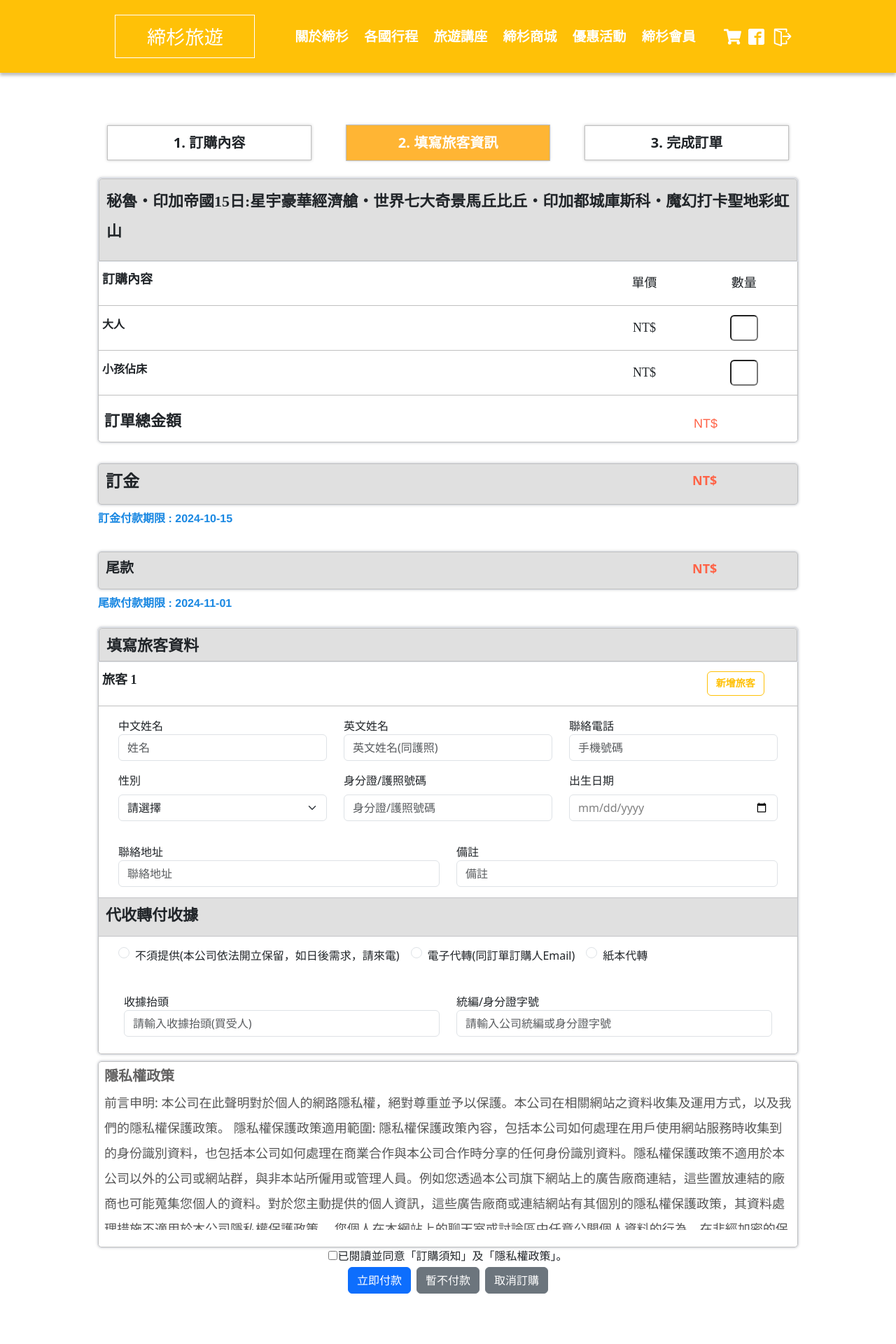
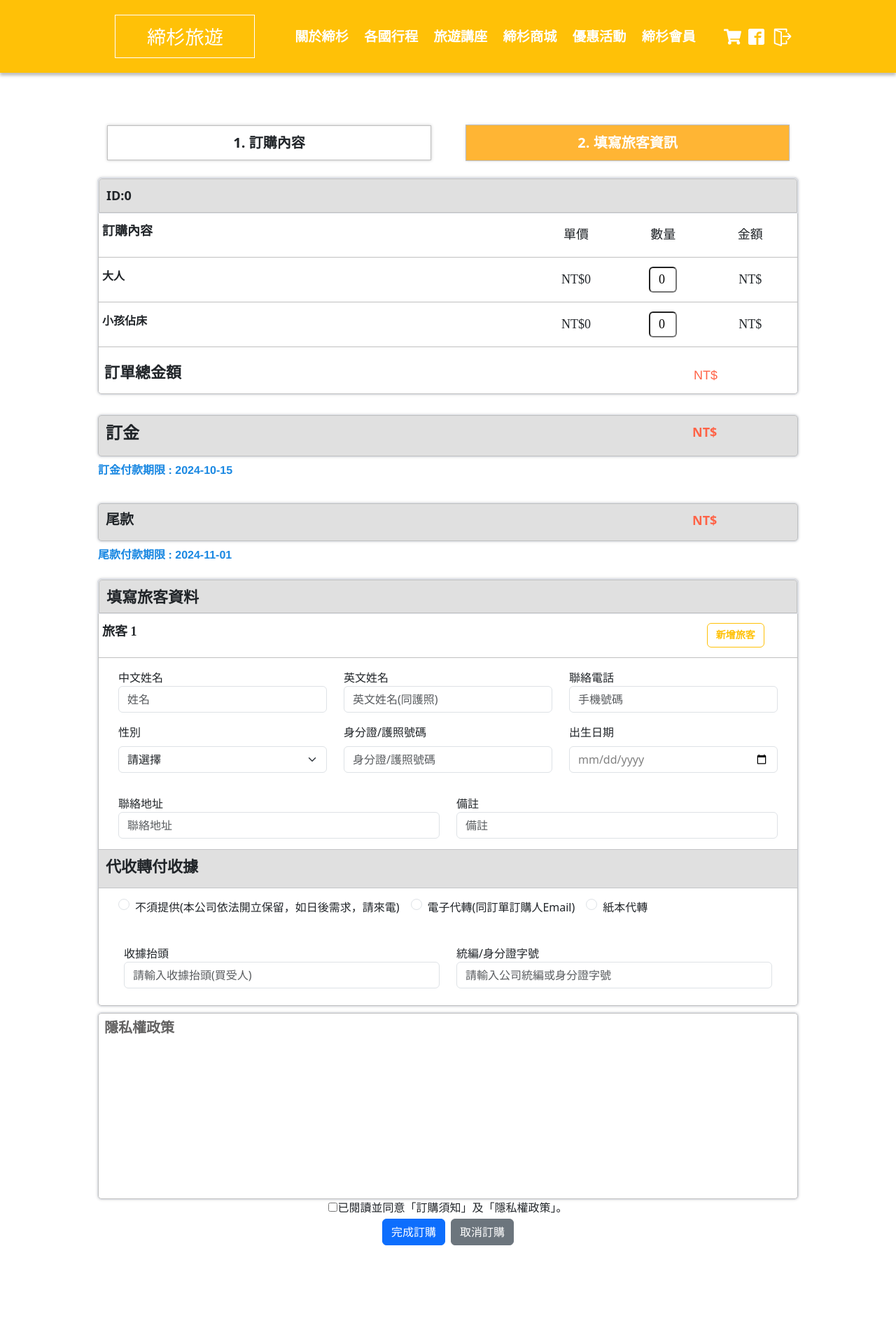
Before and after one commit to LauranceLi/Group3-React, a Next.js app in the folder next/: page /itinerary-order/group-cart2 in a window 1280 px wide. Shown: the top 1920 px of the page at 70% size. Built offline with nearby package versions, Linux system fonts and the light colour scheme.

Commit message:
結帳頁面第一頁完成

```diff
--- /dev/null
+++ b/next/hooks/use-group-order.js
@@ -0,0 +1,31 @@
+import { useState, useEffect } from 'react';
+
+function useLocalStorage(key, initialValue) {
+  // 使用 useState 定義狀態
+  const [storedValue, setStoredValue] = useState(() => {
+    try {
+      // 從 localStorage 中獲取存儲的值，如果不存在返回初始值
+      const item = window.localStorage.getItem(key);
+      return item ? JSON.parse(item) : initialValue;
+    } catch (error) {
+      // 如果出現錯誤，返回初始值
+      console.error(error);
+      return initialValue;
+    }
+  });
+
+  // 使用 useEffect 監聽狀態變化，並更新 localStorage 中的值
+  useEffect(() => {
+    try {
+      // 將值轉換成 JSON 字符串並存儲到 localStorage 中
+      window.localStorage.setItem(key, JSON.stringify(storedValue));
+    } catch (error) {
+      console.error(error);
+    }
+  }, [key, storedValue]);
+
+  // 返回狀態和更新狀態的函數
+  return [storedValue, setStoredValue];
+}
+
+export default useLocalStorage;
--- a/next/pages/itinerary-order/group-cart2.js
+++ b/next/pages/itinerary-order/group-cart2.js
@@ -1,4 +1,5 @@
 import React, { useState } from 'react'
+import { useRouter } from 'next/router';
 import Container from 'react-bootstrap/Container'
 import Row from 'react-bootstrap/Row'
 import Col from 'react-bootstrap/Col'
@@ -7,95 +8,28 @@ import styles from '@/styles/itinerary.module.css'
 import Navbar from '@/components/layout/navbar'
 import Footer from '@/components/layout/footer'
 import toast from 'react-hot-toast'
+import useLocalStorage from '../../hooks/use-group-order'; // 導入 useLocalStorage Hook
+
 
 export default function GroupCart2() {
-  const [passengerCount, setPassengerCount] = useState(1)
+    // 从本地存储中读取 travel_id, introduce, price, adultQuantity
+    const [storedId] = useLocalStorage('travel_id', 0);
+    const [storedIntroduce] = useLocalStorage('introduce', '');
+    const [storedPrice] = useLocalStorage('price', 0);
+    const [storedAdultQuantity] = useLocalStorage('adultQuantity', 0);
+    const [storedChildQuantity] = useLocalStorage('childQuantity', 0);
 
-  const [numTravelers, setNumTravelers] = useState(1)
-  const [travelerTitles, setTravelerTitles] = useState(['旅客 1'])
 
-  const handleAddTraveler = () => {
-    setNumTravelers((prevNumTravelers) => prevNumTravelers + 1) // 使用函數式更新以確保使用最新的狀態值
-    const newTitles = [...travelerTitles, `旅客 ${numTravelers + 1}`] // 直接使用 numTravelers 可能會導致不正確的值
-    setTravelerTitles(newTitles)
-  }
 
-  const renderTravelerForms = () => {
-    const travelerForms = []
-    for (let i = 0; i < numTravelers; i++) {
-      travelerForms.push(
-        <div key={i}>
-          <h6 className={styles.travelSaleItem}>{travelerTitles[i]}</h6>
-          <div className="row m-3">
-            <Col>
-              <label htmlFor="name">中文姓名</label>
-              <input type="text" placeholder="姓名" className="form-control" />
-            </Col>
-            <Col>
-              <label htmlFor="name">英文姓名</label>
-              <input
-                type="text"
-                placeholder="英文姓名(同護照)"
-                className="form-control"
-              />
-            </Col>
-            <Col>
-              <label htmlFor="phone">聯絡電話</label>
-              <input
-                type="text"
-                placeholder="手機號碼"
-                className="form-control"
-              />
-            </Col>
-          </div>
-          <Row className="m-3">
-            <Col xs={12} md={4} className="mb-3">
-              <Form.Group controlId="gender">
-                <Form.Label>性別</Form.Label>
-                <Form.Select aria-label="Default select example">
-                  <option>請選擇</option>
-                  <option value="1">男</option>
-                  <option value="2">女</option>
-                </Form.Select>
-              </Form.Group>
-            </Col>
-            <Col xs={12} md={4} className="mb-3">
-              <Form.Group controlId="identity">
-                <Form.Label>身分證/護照號碼</Form.Label>
-                <Form.Control type="text" placeholder="身分證/護照號碼" />
-              </Form.Group>
-            </Col>
-            <Col xs={12} md={4} className="mb-3">
-              <Form.Group controlId="birthday">
-                <Form.Label>出生日期</Form.Label>
-                <Form.Control
-                  type="date"
-                  placeholder=""
-                  style={{ color: 'gray' }}
-                />
-              </Form.Group>
-            </Col>
-          </Row>
-          <div className="row m-3">
-            <Col>
-              <label htmlFor="address">聯絡地址</label>
-              <input
-                type="text"
-                className="form-control"
-                placeholder="聯絡地址"
-              />
-            </Col>
-            <Col>
-              <label htmlFor="note">備註</label>
-              <input type="text" placeholder="備註" className="form-control" />
-            </Col>
-          </div>
-          <hr />
-        </div>
-      )
-    }
-    return travelerForms
-  }
+  // 在組件中獲取路由參數
+  const router = useRouter();
+  const { id, introduce } = router.query;
+  const { totalAmount } = router.query;
+
+
+  // 計算訂單總金額
+  const orderTotalAmount = parseInt(storedPrice) * parseInt(storedAdultQuantity) + parseInt(storedPrice) * parseInt(storedChildQuantity);
+
 
   const handleReset = () => {
     toast.success('報名成功')
@@ -109,25 +43,21 @@ export default function GroupCart2() {
           <Row className={styles.GroupRow}>
             <Col className={styles.first}>1. 訂購內容</Col>
             <Col className={styles.activeCartTitle}>2. 填寫旅客資訊</Col>
-            <Col className={styles.first}>3. 完成訂單</Col>
+            {/* <Col className={styles.first}>3. 完成訂單</Col> */}
           </Row>
           <section>
             <div>
               <div className="travelForm mb-3">
                 <div className={styles.second}>
                   <div className={styles.orderTitle}>
-                    <h6
-                      className={styles.travelSaleItem}
-                      style={{ fontSize: '22px' }}
-                    >
-                      秘魯・印加帝國15日:星宇豪華經濟艙・世界七大奇景馬丘比丘・印加都城庫斯科・魔幻打卡聖地彩虹山
-                    </h6>
+                      ID:{storedId}&nbsp;{storedIntroduce}
                   </div>
                   <div>
                     <div className={styles.travelInfo2}>
                       <h6 className={styles.travelSaleItem}>訂購內容</h6>
                       <div className={styles.unitPrice}>單價</div>
                       <div className={styles.unitPrice}>數量</div>
+                      <div className={styles.unitPrice}>金額</div>
                     </div>
                   </div>
                   <div className={styles.travelInfo2}>
@@ -138,15 +68,19 @@ export default function GroupCart2() {
                       大人
                     </h6>
                     <div className={styles.unitPrice}>
-                      <span>NT$</span>
+                      <span>NT${storedPrice}</span>
                     </div>
                     <div className={styles.unitPrice}>
                       <input
                         type="number"
                         name="quantity"
                         className={styles.quantity}
+                        value={storedAdultQuantity}
                         readOnly
                       />
+                    </div>
+                    <div className={styles.unitPrice}>
+                      <span>NT$</span>
                     </div>
                   </div>
                   <div className={styles.travelInfo2}>
@@ -157,21 +91,24 @@ export default function GroupCart2() {
                       小孩佔床
                     </h6>
                     <div className={styles.unitPrice}>
-                      <span>NT$</span>
+                    <span>NT${storedPrice}</span>
                     </div>
                     <div className={styles.unitPrice}>
                       <input
                         type="number"
                         name="quantity"
                         className={styles.quantity}
+                        value={storedChildQuantity}
                         readOnly
                       />
+                    </div>
+                    <div className={styles.unitPrice}>
+                      <span>NT$</span>
                     </div>
                   </div>
                   <div className="row mt-3 p-2">
                     <Col className={styles.totalAmount}>
-                      <h4 style={{ fontSize: '22px', fontWeight: 600 }}>
-                        訂單總金額
+                      <h4 style={{ fontSize: '22px', fontWeight: 600 }}>訂單總金額
                       </h4>
                       <div className={styles.groupCart2Money}>
                         NT$&nbsp;
@@ -244,7 +181,6 @@ export default function GroupCart2() {
                           type="button"
                           className="btn btn-outline-warning"
                           style={{ fontWeight: 600, fontSize: '14px' }}
-                          onClick={handleAddTraveler}
                         >
                           新增旅客
                         </button>
@@ -386,33 +322,6 @@ export default function GroupCart2() {
                         隱私權政策
                       </h4>
                       <p className={styles.viewTextScroll}>
-                        前言申明:
-                        本公司在此聲明對於個人的網路隱私權，絕對尊重並予以保護。本公司在相關網站之資料收集及運用方式，以及我們的隱私權保護政策。
-                        隱私權保護政策適用範圍:
-                        隱私權保護政策內容，包括本公司如何處理在用戶使用網站服務時收集到的身份識別資料，也包括本公司如何處理在商業合作與本公司合作時分享的任何身份識別資料。隱私權保護政策不適用於本公司以外的公司或網站群，與非本站所僱用或管理人員。例如您透過本公司旗下網站上的廣告廠商連結，這些置放連結的廠商也可能蒐集您個人的資料。對於您主動提供的個人資訊，這些廣告廠商或連結網站有其個別的隱私權保護政策，其資料處理措施不適用於本公司隱私權保護政策。
-                        您個人在本網站上的聊天室或討論區中任意公開個人資料的行為，在非經加密的保護下，亦不適用於本公司隱私權保護政策。
-                        資料的蒐集與使用方式:
-                        為了在本網站提供您最佳的互動性服務，可能會請您提供相關個人的資料，其範圍如下：
-                        本網站在您使用服務信箱、問卷調查等互動性功能時，會保留您所提供的姓名、電子郵件地址、聯絡方式及使用時間等。
-                        於一般瀏覽時，伺服器會自行記錄相關行徑，包括您使用連線設備的
-                        IP
-                        位址、使用時間、使用的瀏覽器、瀏覽及點選資料記錄等，做為我們增進網站服務的參考依據，此記錄為內部應用，決不對外公布。
-                        為提供精確的服務，我們會將收集的問卷調查內容進行統計與分析，分析結果之統計數據或說明文字呈現，除供內部研究外，我們會視需要公佈統計數據及說明文字，但不涉及特定個人之資料。
-                        除非取得您的同意或其他法令之特別規定，本網站絕不會將您的個人資料揭露予第三人或使用於蒐集目的以外之其他用途。
-                        在您於本網站註冊帳號、使用本網站相關產品、服務、活動或贈獎時，本網站會收集您的個人識別資料，本網站也可以從商業夥伴處取得個人資料。
-                        當客戶在本網站註冊時，我們會取得您的姓名、電話、住址、身份證字號、電子郵件、出生日期、性別、行業等相關資料，當您註冊成功，並登入使用我們的服務後，我們即取得您的資料。註冊時，本網站取得您的姓名、電話、住址、身份證字號、電子郵件、出生日期、性別、行業等相關資料，當您註冊成功，並登入使用我們的服務後，本網站即取得您的資料。
-                        其他除了上述，會保留您在上網瀏覽或查詢時，伺服器自行產生的相關記錄，包括您使用連線設備的
-                        IP
-                        位址、使用時間、使用的瀏覽器、瀏覽及點選資料紀錄等。本網站會對個別連線者的瀏覽器予以標示，歸納使用者瀏覽器在本網站內部所瀏覽的網頁，除非您願意告知您的個人資料，否則本網站不會也無法將此項記錄和您對應。請您注意，在本網站網刊登廣告之廠商，或與連結本網站，也可能蒐集您個人的資料。對於您主動提供的個人資訊，這些廣告廠商、或連結網站有其個別的私權保護政策，其資料處理措施不適用本網站隱私權保護政策，本公司不負任何連帶責任。
-                        本網站將在事前或註冊登錄取得您的同意後，傳送商業性資料或電子郵件給您。本公司除了在該資料或電子郵件上註明是由本公司發送，也會在該資料或電子郵件上提供您能隨時停止接收這些資料或電子郵件的方法及說明。
-                        資料使用: 本公司不會向任何人出售或出借您的個人識別資料。
-                        在以下情況下，
-                        本公司會向其他人士或公司提供您的個人識別資料：
-                        1.遵守法令或政府機關的要求；或我們發覺您在網站上的行為違反本公司旗下網站的會員條款或產品、服務的特定使用指南。
-                        2.為了保護使用者個人隱私，我們無法為您查詢其他使用者的帳號資料。若您有相關法律上問題需查閱他人資料時，請務必向警政單位提出告訴，我們將全力配合警政單位調查並提供所有相關資料，以協助調查及破案！
-                        自我保護措施:
-                        請妥善保管您在本公司及相關企業伙伴網站的帳號、密碼或個人資料，不要將任何資料、密碼提供給任何人。並在您使用完本公司相關企業伙伴網站所提供的服務後，務必記得登出帳戶或關閉網頁瀏覽器，以防止他人讀取您的個人資料。
-                        倘若您發現有任何非經授權的第三者使用您的帳號進行任何詢問或訂購時，請立即通知本站。
                       </p>
                     </div>
                   </div>
@@ -424,13 +333,12 @@ export default function GroupCart2() {
                   </label>
                   <div className={styles.agreementDiv}>
                     <div className="m-1">
-                      <button type="submit" className="btn btn-primary">
-                        立即付款
-                      </button>
-                    </div>
-                    <div className="m-1">
-                      <button type="reset" className="btn btn-secondary">
-                        暫不付款
+                      <button
+                        type="submit"
+                        className="btn btn-primary"
+                        onClick={handleReset}
+                      >
+                        完成訂購
                       </button>
                     </div>
                     <div className="m-1">
--- a/next/pages/itinerary-product/[pid].js
+++ b/next/pages/itinerary-product/[pid].js
@@ -92,7 +92,7 @@ export default function Detail() {
           <div className={styles.pid2}>
             <a
               className={styles.itineraryBtn}
-              href="http://localhost:3000/itinerary/group-cart"
+              href="http://localhost:3000/itinerary-order/3"
             >
               報名<MdPlayArrow />
 
```
Also changed, not shown: next/hooks/use-group-order2.js (added, +35 -0 lines), next/pages/itinerary-order/[pid].js (+53 -42 lines), 1 other file (tests, documents, lock files or other folders).
